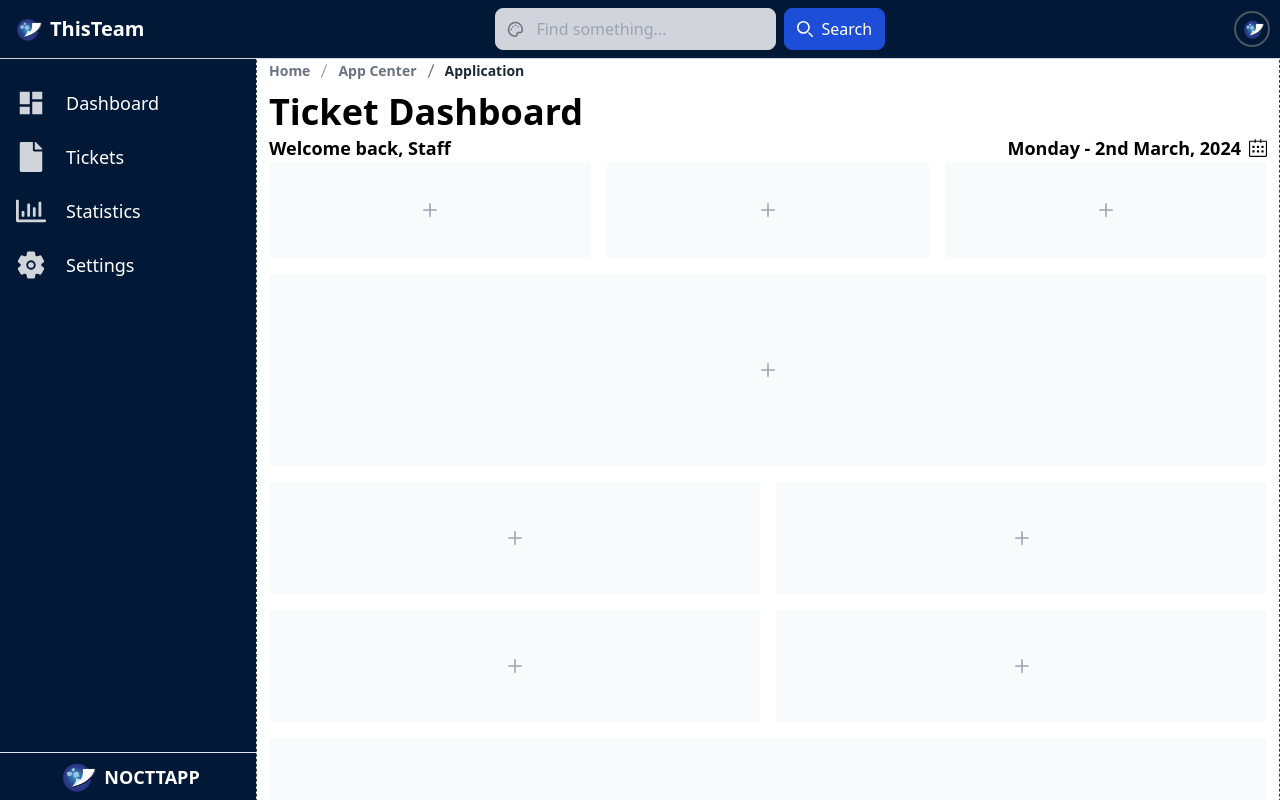
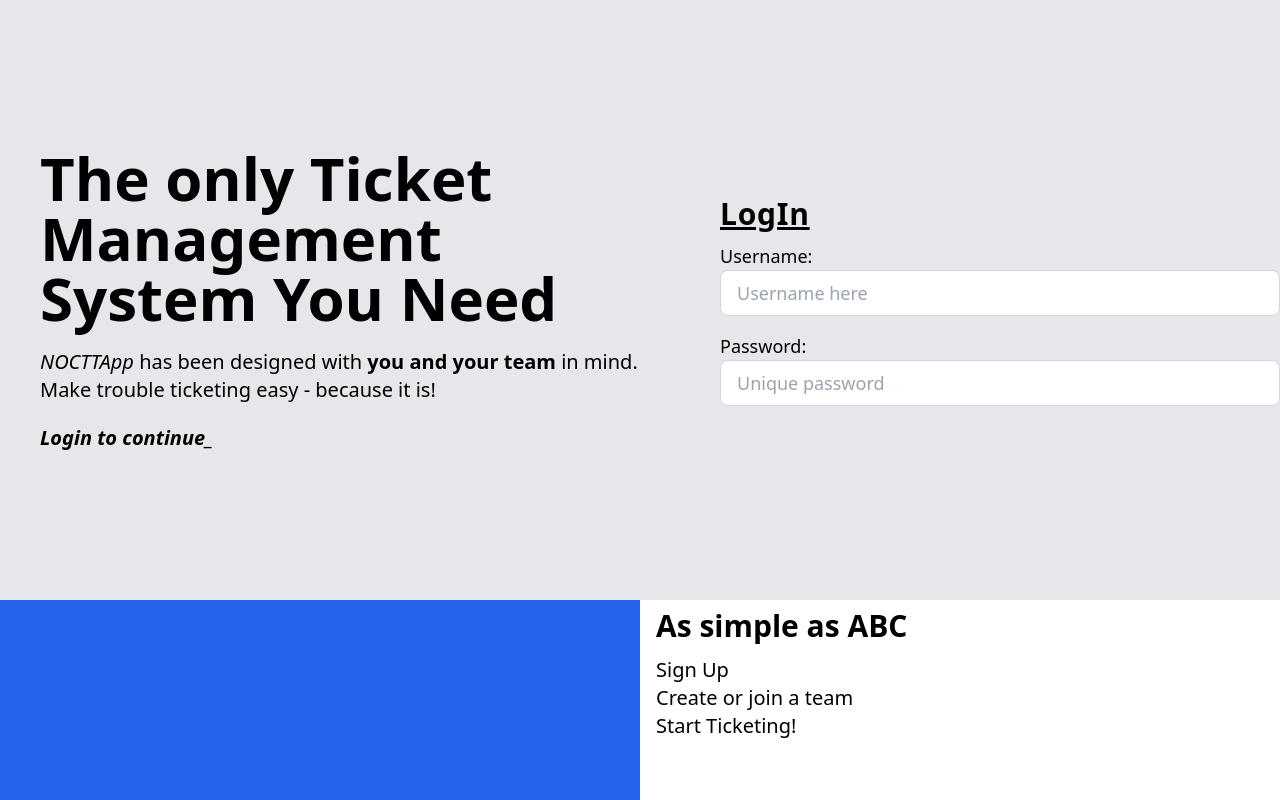
Before and after one commit to KharlAbban/Tailwind_App, a React (Vite) app: page / in a window 1280 px wide. Built offline with nearby package versions, Linux system fonts and the light colour scheme.

Commit message:
Start index layout

```diff
--- a/src/App.jsx
+++ b/src/App.jsx
@@ -1,9 +1,13 @@
 import { RouterProvider, createBrowserRouter } from "react-router-dom";
-import DashboardLayout from "./layouts/DashboardLayout";
+import { DashboardLayout, IndexLayout } from "./layouts";
 
 const nocRouter = createBrowserRouter([
   {
     path: "/",
+    element: <IndexLayout />,
+  },
+  {
+    path: "/home",
     element: <DashboardLayout />,
   }
 ]);
--- /dev/null
+++ b/src/components/Login.jsx
@@ -0,0 +1,21 @@
+import React from 'react'
+import { Form } from 'react-router-dom'
+
+const Login = () => {
+  return (
+    <>
+      <h4 className='underline font-semibold text-3xl mb-2 tracking-wide leading-10'>
+        LogIn
+        <span className='lg:hidden'> to NOCTTApp</span>
+      </h4>
+      <Form className='flex flex-col max-w-xl'>
+        <label className='text-lg' htmlFor="username">Username:</label>
+        <input type="text" id="username" name='username' className="border border-gray-300 text-gray-900 text-lg rounded-lg focus:ring-blue-500 focus:border-blue-500 focus:bg-slate-50 block w-full ps-4 p-2" placeholder="Username here" required />
+        <label className='text-lg mt-4' htmlFor="username">Password:</label>
+        <input type="password" id="password" name='password' className="border border-gray-300 text-gray-900 text-lg rounded-lg focus:ring-blue-500 focus:border-blue-500 focus:bg-slate-50 block w-full ps-4 p-2" placeholder="Unique password" required />
+      </Form>
+    </>
+  )
+}
+
+export default Login
--- a/src/components/index.js
+++ b/src/components/index.js
@@ -0,0 +1,5 @@
+export {default as Breadcrumb} from "./Breadcrumb";
+export {default as DashboardPage} from "./DashboardPage";
+export {default as Navbar} from "./Navbar";
+export {default as SampleContent} from "./SampleContent";
+export {default as Login} from "./Login";
--- a/src/layouts/DashboardLayout.jsx
+++ b/src/layouts/DashboardLayout.jsx
@@ -6,7 +6,7 @@ import { UserContext } from "../utils/contexts/UserContext";
 import Breadcrumb from "../components/Breadcrumb";
 
 const DashboardLayout = () => {
-    // Mmiscallenous actions
+    // Get user info from localStorage
     const userInfo = localStorage.getItem("userInfo") || "Staff";
 
     // States
@@ -30,6 +30,7 @@ const DashboardLayout = () => {
 
   return (
     <div className="p-0 m-0 w-screen h-screen overflow-x-hidden">
+        {/* Provide Context Here */}
         <UserContext.Provider value={userInfo}>
             <Navbar toggleSidebar={toggleSidebar}/>
             <Sidebar sidebarVisibility={sidebarVisibility} />
--- /dev/null
+++ b/src/layouts/IndexLayout.jsx
@@ -0,0 +1,36 @@
+import React from 'react';
+import { Login } from '../components';
+
+const IndexLayout = () => {
+  return (
+    <div className='w-screen h-screen flex flex-col m-0 p-0 overflow-hidden'>
+        <div className='h-3/4 flex bg-gray-200 items-center max-sm:h-full'>
+            <div className="w-1/2 flex flex-col gap-5 pl-4 xl:pl-10 max-lg:hidden">
+                <h1 className='lg:text-5xl xl:text-6xl font-bold max-w-2xl'>The only Ticket Management System You Need</h1>
+                <h3 className='text-xl max-w-4xl'>
+                    <span className='italic'>NOCTTApp</span> has been designed with
+                    <span className='font-bold'> you and your team</span> in mind.
+                    Make trouble ticketing easy - because it is!
+                </h3>
+                <h3 className='text-xl font-bold italic'>Login to continue_</h3>
+            </div>
+            <div className='w-1/2 pl-20 max-lg:w-full'>
+                <Login />
+            </div>
+        </div>
+
+        <div className='h-1/4 flex p-0 max-sm:hidden'>
+            <div className="w-1/2 bg-blue-600 h-full">
+            </div>
+            <div className='bg-white pl-4 pt-2'>
+                <h2 className='font-bold text-3xl mb-3'>As simple as ABC</h2>
+                <p className='text-xl'>Sign Up</p>
+                <p className='text-xl'>Create or join a team</p>
+                <p className='text-xl'>Start Ticketing!</p>
+            </div>
+        </div>
+    </div>
+  )
+}
+
+export default IndexLayout;
--- /dev/null
+++ b/src/layouts/index.js
@@ -0,0 +1,2 @@
+export {default as IndexLayout} from "./IndexLayout";
+export {default as DashboardLayout} from "./DashboardLayout";
--- a/src/utils/contexts/UserContext.jsx
+++ b/src/utils/contexts/UserContext.jsx
@@ -1,4 +1,5 @@
 import { createContext, useContext } from "react";
+import { redirect } from "react-router-dom";
 
 // Create userContext
 export const UserContext = createContext(undefined);
@@ -9,7 +10,7 @@ export function useUserContext () {
 
     // If user is undefined, throw an error
     if (user === undefined) {
-        throw new Error("No UserContext defined!");
+        throw new Error("No UserContext defined");
     }
 
     return user;
--- a/tailwind.config.js
+++ b/tailwind.config.js
@@ -8,6 +8,9 @@ export default {
     extend: {
       colors: {
         deepBlue: "#011936",
+      },
+      backgroundImage: {
+        indexBottomBgImg: "url('/assets/media/DASHBOARD.jpg')"
       }
     },
   },
```
Also changed, not shown: src/assets/media/DASHBOARD.jpg (added).
